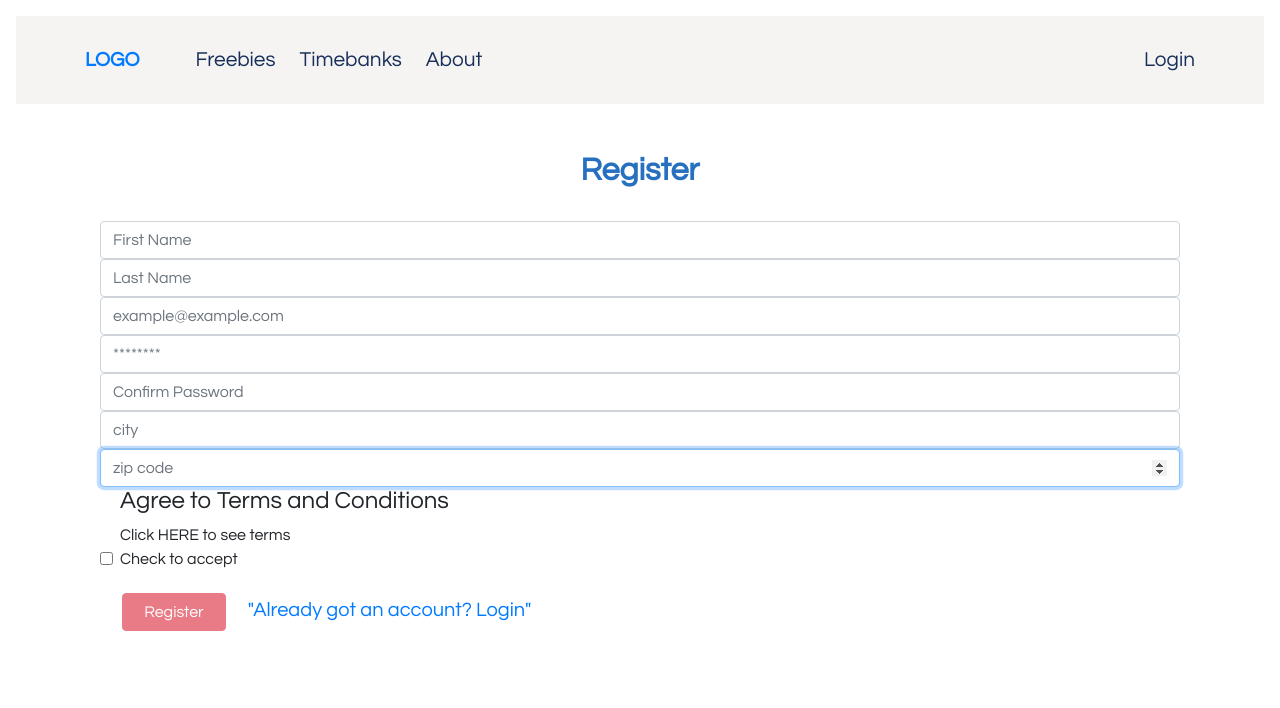
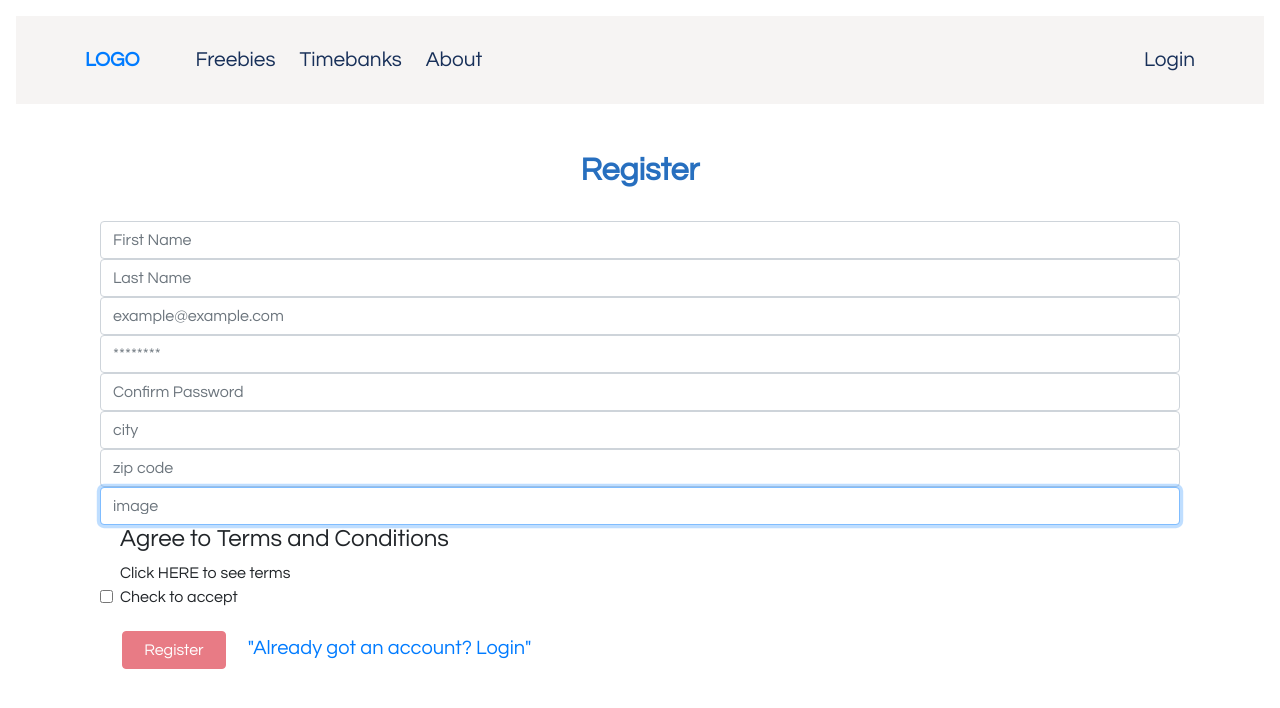
Before and after one commit to Klarala13/collectivity, a React (Create React App) app in the folder frontend/: page /register in a window 1280 px wide. Shown: the top 708 px of the page. Built offline with nearby package versions, Linux system fonts and the light colour scheme.

Commit message:
trying to match front and backend

```diff
--- a/frontend/src/components/Register.jsx
+++ b/frontend/src/components/Register.jsx
@@ -1,6 +1,8 @@
 import React, { useState } from "react";
 import { NavLink } from "react-router-dom";
-
+//ToDo: add passport
+//ToDo: add upload image option
+//ToDo: add local storage
 export default props => {
   const [isRegister, setRegister] = useState(true);
   const [isHidden, setHidden] = useState(false);
@@ -12,19 +14,52 @@ export default props => {
     password: false,
     confirmPass: false,
     city: false,
-    zip: false,
+    zipCode: false,
+    image: true,
     check: false
   });
+  //console.log("user, and is valid?", user, valid);
 
-  console.log(user, valid);
+  const url = "http://0.0.0.0:4001/users";
   const handleSubmit = e => {
     e.preventDefault();
-    console.log(handleSubmit());
+    console.log("newUser===", user);
+    fetch(url, {
+      method: "POST",
+      headers: { "Content-Type": "application/json" },
+      body: JSON.stringify(user)
+    })
+      .then(response => response.json())
+      .then(response => console.log("Yay!", JSON.stringify(response)))
+      .catch(error =>
+        console.error("Uuuu, u fucked up! try again buddy", error)
+      );
   };
-  //ToDo: add agreement for security
+
+  //option 2
+  // setUser = element => {
+  //   this.setValid(element, true);
+  //   this.setState(state => ({
+  //     input: {
+  //       ...state.input,
+  //       user: {
+  //         ...state.input.user,
+  //         [element.name]: element.value
+  //       }
+  //     }
+  //   }));
+  // };
+
+  //option 3
+  // useEffect(() => {
+  //   fetch(url)
+  //     .then(resp => resp.json())
+  //     .then(data => {
+  //       setRadios(data.radios);
+  //     });
+  // }, []);
+
   //ToDo Make post to DB
-  //ToDo: add passport
-  //ToDo: add local storage
 
   const handleFirstName = e => {
     setUser({ ...user, [e.target.name]: e.target.value });
@@ -75,16 +110,20 @@ export default props => {
       setValid({ ...valid, [e.target.name]: false });
     }
   };
-  const handleZip = e => {
+  const handleZipCode = e => {
     setUser({ ...user, [e.target.name]: e.target.value });
-    //console.log(e.target.value);
-    if (e.target.value.length > 5) {
+    if (e.target.value.length > 4) {
       setValid({ ...valid, [e.target.name]: true });
     } else {
       setValid({ ...valid, [e.target.name]: false });
     }
   };
-  const handleChange = e => {};
+  const handleImage = e => {
+    setUser({ ...user, [e.target.name]: e.target.value });
+    if (e.target.length >= 0) {
+      setValid({ ...valid, [e.target.name]: true });
+    }
+  };
   const handleCheckbox = e => {
     if (e.target.checked) {
       setValid({ ...valid, [e.target.name]: true });
@@ -93,15 +132,12 @@ export default props => {
     }
   };
   const isDisabled = Object.values(valid).filter(v => !v).length !== 0;
-  console.log(isDisabled);
+  // console.log("disabled", isDisabled);
 
   return (
     <div className="container">
       <div className="Register">
-        <form
-          onSubmit={event => handleChange(event, isRegister)}
-          className="form-register"
-        >
+        <form onSubmit={handleSubmit} className="form-register" method="post">
           <h2 className="mb-2">{isRegister ? "Register" : "Sign in"}</h2>
           <div className="container">
             <label htmlFor="firstName" className="sr-only">
@@ -193,19 +229,28 @@ export default props => {
               autoFocus
               autoComplete="true"
             />
-            <label htmlFor="zip" className="sr-only">
+            <label htmlFor="zipCode" className="sr-only">
               ZipCode
             </label>
             <input
-              onChange={handleZip}
+              onChange={handleZipCode}
               type="number"
-              max="5"
-              id="zip"
-              name="zip"
-              value={user.zip}
+              id="zipCode"
+              name="zipCode"
+              value={user.zipCode}
               className="form-control"
               placeholder="zip code"
               required
+              autoFocus
+            />
+            <input
+              onChange={handleImage}
+              type="img"
+              id="image"
+              name="image"
+              value={user.image}
+              className="form-control"
+              placeholder="image"
               autoFocus
             />
             <div className="form-check">
```
